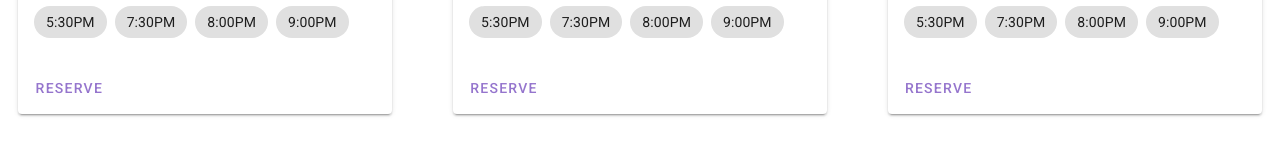
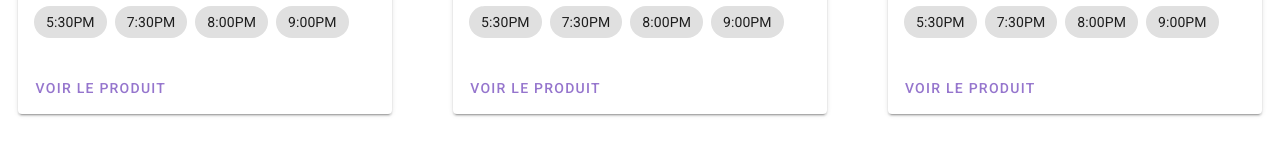
Before and after one commit to mb-mysterdev/SPA_MARKETPLACE_NUXTJS, a Vue app: page /list-product in a window 1280 px wide. Shown: the part 595-755 px from the top of the page. Built offline with nearby package versions, Linux system fonts and the light colour scheme.

Commit message:
show one product

```diff
--- /dev/null
+++ b/src/components/front-office/Product/ProductFrontComponent.vue
@@ -0,0 +1,15 @@
+<template>
+  <div>
+    Un produit
+  </div>
+</template>
+
+<script>
+export default {
+name: "ProductFrontComponent"
+}
+</script>
+
+<style scoped>
+
+</style>
--- a/src/components/front-office/Product/ProductListFrontComponent.vue
+++ b/src/components/front-office/Product/ProductListFrontComponent.vue
@@ -54,7 +54,6 @@
 
     <v-card-text>
       <v-chip-group
-          v-model="selection"
           active-class="deep-purple accent-4 white--text"
           column
       >
@@ -70,11 +69,11 @@
 
     <v-card-actions>
       <v-btn
+          :href="'/product/' + card.id"
           color="deep-purple lighten-2"
           text
-          @click="reserve"
       >
-        Reserve
+        Voir le produit
       </v-btn>
     </v-card-actions>
   </v-card>
@@ -94,7 +93,6 @@ name: "ProductListFrontComponent",
         {id: 4},
         {id: 5},
         {id: 6}
-
       ],
     }
   },
--- a/src/router/index.ts
+++ b/src/router/index.ts
@@ -1,7 +1,8 @@
 import Vue from 'vue'
 import VueRouter, { RouteConfig } from 'vue-router'
-import HomeFront from "@/views/front-office/HomeFront.vue";
-import ProductListFront from "@/views/front-office/ProductListFront.vue";
+import ProductListFrontComponent from "@/components/front-office/Product/ProductListFrontComponent.vue";
+import ProductFrontComponent from "@/components/front-office/Product/ProductFrontComponent.vue";
+import HomeFrontComponent from "@/components/front-office/Home/HomeFrontComponent.vue";
 
 Vue.use(VueRouter)
 
@@ -9,12 +10,17 @@ const routes: Array<RouteConfig> = [
   {
     path: '/',
     name: 'HomeFront',
-    component: HomeFront
+    component: HomeFrontComponent
   },
   {
     path: '/list-product',
-    name: 'ProductListFront',
-    component: ProductListFront
+    name: 'ProductListFrontComponent',
+    component: ProductListFrontComponent
+  },
+  {
+    path: '/product/:id',
+    name: 'ProductFrontComponent',
+    component: ProductFrontComponent
   },
 ]
 
```
